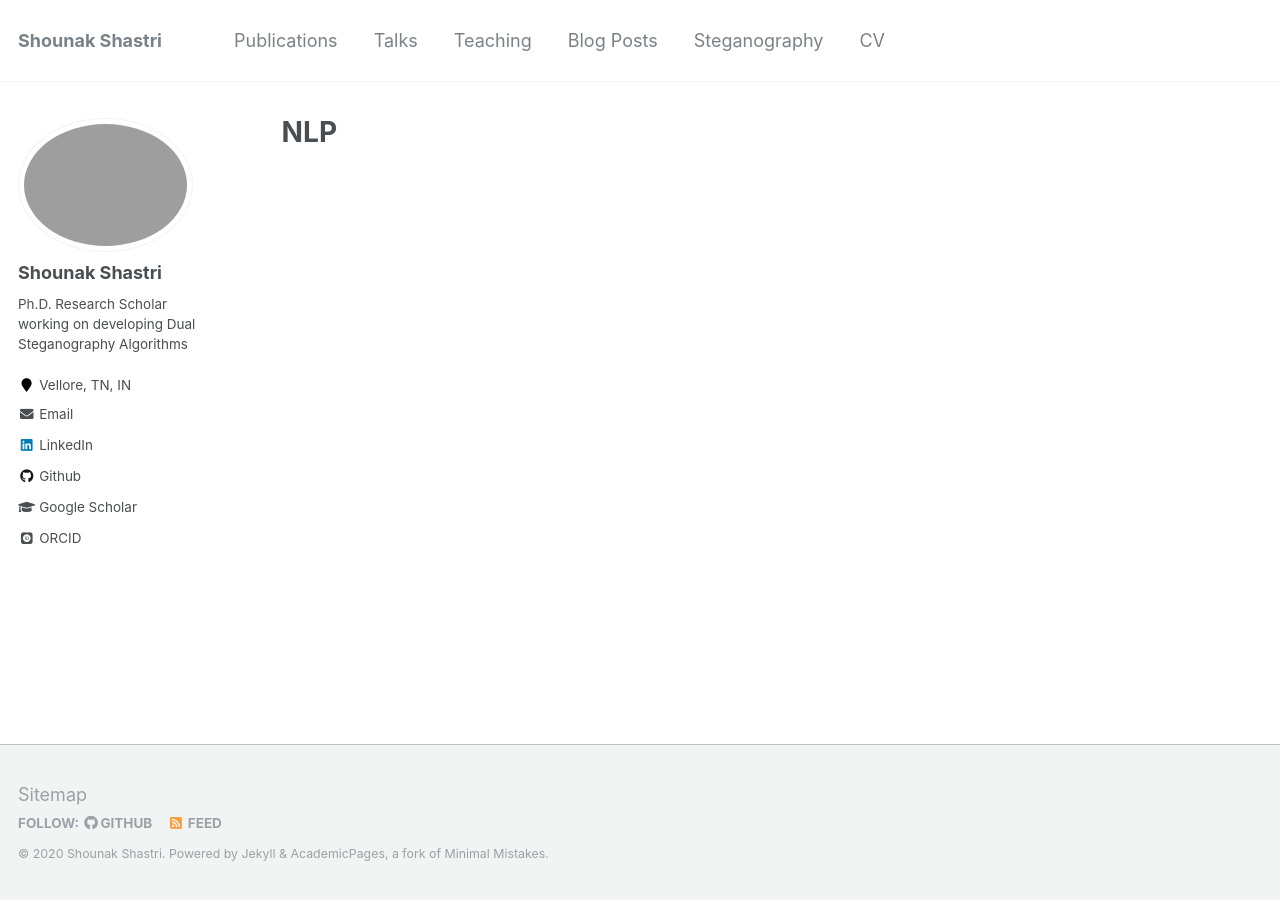
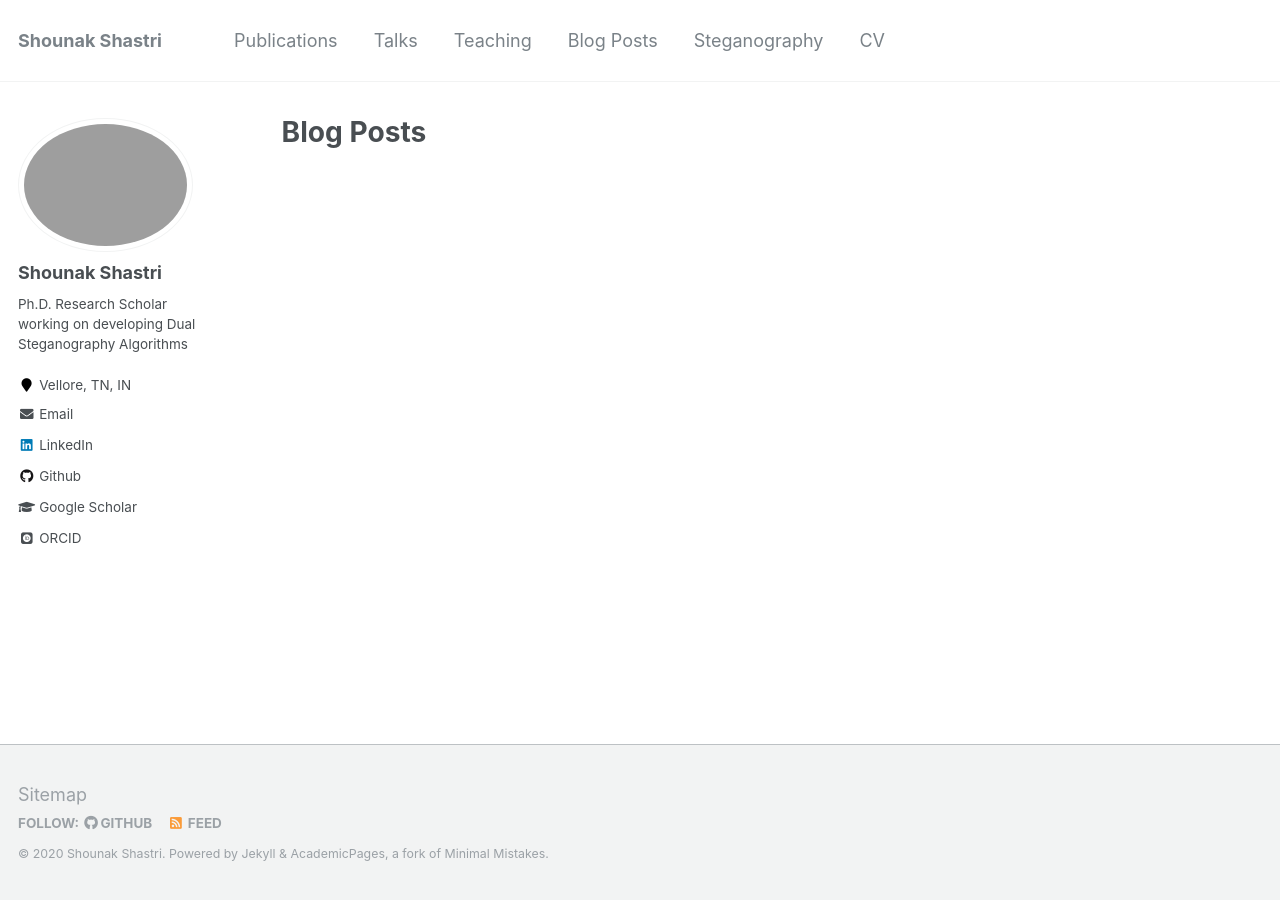
Before and after one commit to shounakshastri/shounakshastri.github.io, a Jekyll site: the page built from _pages/blogposts.md, in a window 1280 px wide. Built offline with Jekyll 4.4.1, drawn with Linux system fonts in a browser that asks for light colours; some web fonts are replaced.

Commit message:
blog tiral

```diff
--- a/_pages/NLP.md
+++ b/_pages/blogposts.md
@@ -1,7 +1,7 @@
 ---
 layout: archive
-title: "NLP"
-permalink: /NLP/
+title: "Blog Posts"
+permalink: /blogposts/
 read_time: true
 author_profile: true
 ---
```
